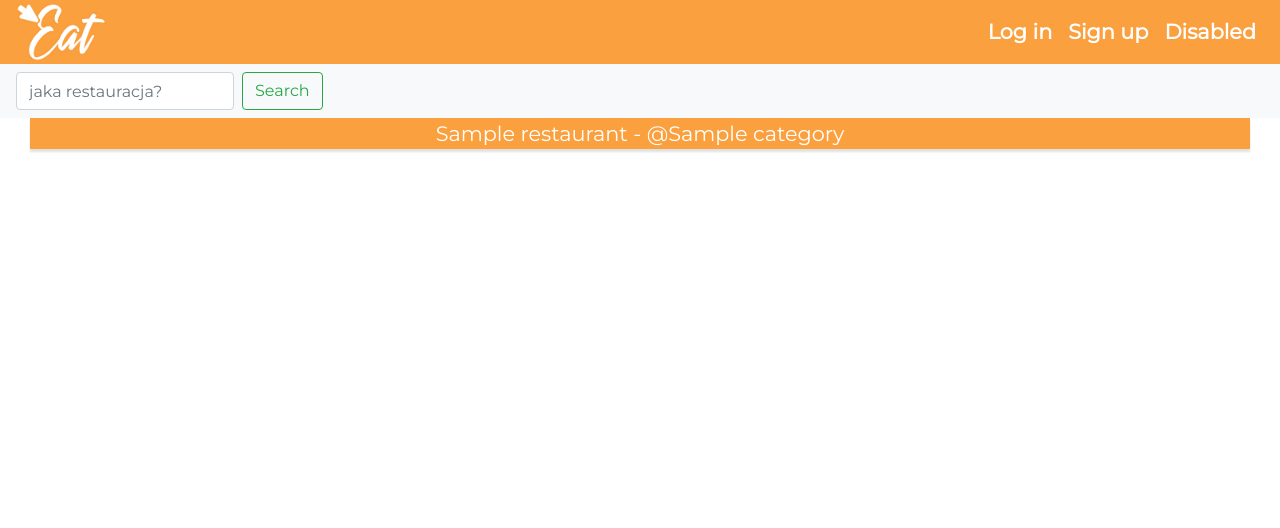
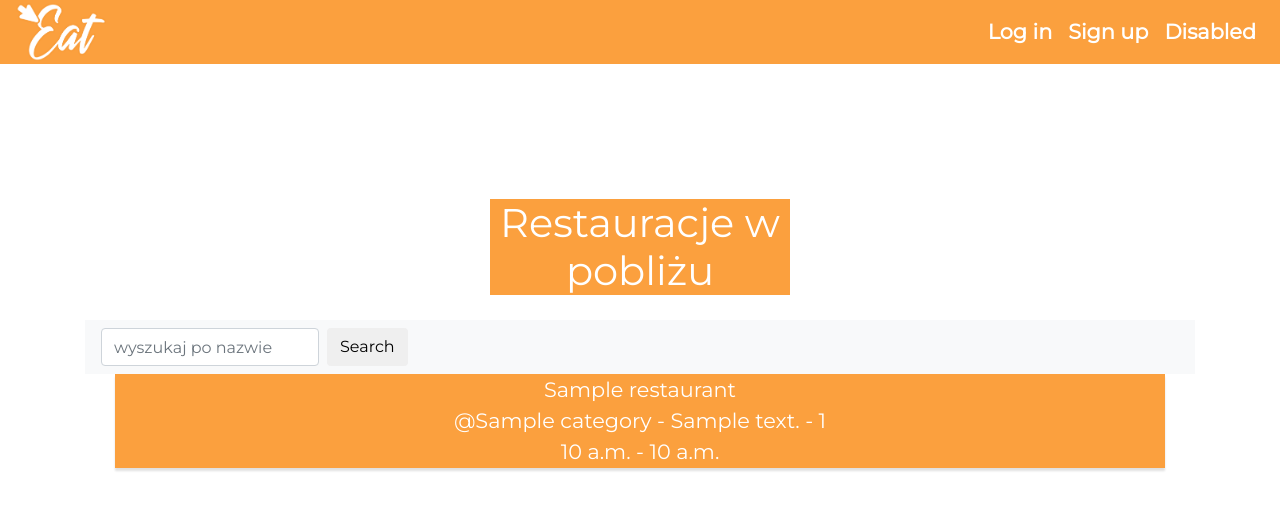
Before and after one commit to kaplonpaulina/clickEAT, a Django app: page /restaurants/ in a window 1280 px wide. Shown: the top 528 px of the page. Run offline with Django 3.2, Linux system fonts and the light colour scheme; tables that the repository leaves empty hold one stand-in row (values such as "Sample post"); some libraries are stand-ins or nearby versions.

Commit message:
add front views profile, details, image redirect

```diff
--- a/click_eat/accounts/templates/accounts/login.html
+++ b/click_eat/accounts/templates/accounts/login.html
@@ -3,7 +3,7 @@
 
 {% block content %}
 <div class="container">
-  <h1>Lgg In</h1>
+  <h1>Log In</h1>
   <form method="post">
     {% csrf_token %}
     {% bootstrap_form form %}
--- a/click_eat/templates/index.html
+++ b/click_eat/templates/index.html
@@ -13,13 +13,13 @@
 
   <div class="container">
     <div class="row">
-      <div class="col-lg col-md-12">
+      <div class="col-lg col-md-12" onclick="location.href='/accounts/signup/';">
         <div class="middle-col"></div>
         <div class="container-text">
           Sign up
         </div>
       </div>
-      <div class="col-lg col-sm-12">
+      <div class="col-lg col-sm-12" onclick="location.href='/restaurants/';">
         <div class="middle-col"></div>
         <div class="container-text">
           Choose a restaurant
--- a/click_eat/templates/search.html
+++ b/click_eat/templates/search.html
@@ -1,26 +1,50 @@
 {% extends "base.html" %}
 {% block content %}
 
+<div class="container">
+
+    <h1 class="detailTitle">Restauracje w pobliżu</h1>
+
+  <div class="row">
+    <div class="col">
 
             <nav class="navbar navbar-light bg-light">
               <form class="form-inline" method="GET" action="{% url 'restaurants:search' %}">
-    <input class="form-control mr-sm-2" type="search" value="{{request.GET.get}}" placeholder="jaka restauracja?"
+                <input class="form-control mr-sm-2" type="search" value="{{request.GET.get}}" placeholder="wyszukaj po nazwie"
                   aria-label="Search" name="q">
-    <button class="btn btn-outline-success my-2 my-sm-0" type="submit">Search</button>
+                <button class="btn btn-default" type="submit">Search</button>
               </form>
             </nav>
+
+
 
           <ol class="restaurantList">
             {% for obj in items%}
 
             <li>
               <a href="{% url 'restaurants:detail' slug=obj.slug %}">{{obj.name}}</a>
+              <br>
+              <a href="{% url 'restaurants:category_detail' slug=obj.category.slug %}">{{obj.category}}</a>
               <span> - </span>
-    <a href="{% url 'restaurants:category_detail' slug=obj.category.slug %}">{{obj.category}}</a>
+              <a >{{obj.address}}</a>
+              <span> - </span>
+              <a >{{obj.price}}</a>
+              <br>
+              <a >{{obj.opening_hours}}</a>
+              <span> - </span>
+              <a >{{obj.closing_hours}}</a>
             </li>
             {% endfor %}
           </ol>
 
             {% include 'pagination.html' %}
 
+
+      </div>
+
+      </div>
+
+  </div>
+
+
 {% endblock %}
```
Also changed, not shown: click_eat/restaurants/forms.py (+9 -0 lines), click_eat/templates/category_detail.html (+7 -3 lines), click_eat/templates/detail.html (+5 -3 lines), click_eat/templates/new_restaurant.html (+8 -4 lines), click_eat/templates/profile.html (+9 -4 lines), click_eat/accounts/forms.py (line endings or trailing spaces). Lines whose indentation alone changed are shown as unchanged.
